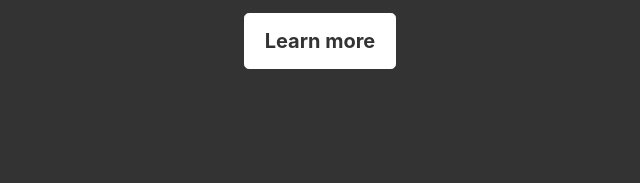
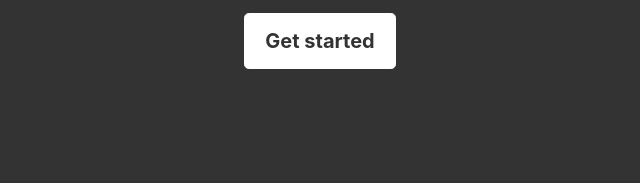
Before and after one commit to unt-team-lenny/team-project, a plain HTML site: page index.html in a window 1280 px wide. Shown: the part 470-653 px from the top of the page, 320-960 px from the left. Drawn offline with nearby package versions, Linux system fonts and the light colour scheme.

Commit message:
Changes "Learn more" button to "Get started"

```diff
--- a/index.html
+++ b/index.html
@@ -32,10 +32,11 @@
 
       <main role="main" class="inner cover">
         <h1 class="cover-heading">UNT Onboarding</h1>
-        <p class="lead">UNT Onboarding provides grad students with an awesome way to get to know Denton, find student resources, and meet great people. <br/>Log in, find interesting events, locate information that's important to you, and suggest ways to enhance the app.
+        <p class="lead">UNT Onboarding provides grad students with an awesome way to get to know Denton, find student resources, and meet great people.
+          <br/>Log in, find interesting events, locate information that's important to you, and suggest ways to enhance the app.
           <br/><br/>It's all possible with UNT Onboarding!</p>
         <p class="lead">
-          <a href="#" class="btn btn-lg btn-secondary">Learn more</a>
+          <a href="#" class="btn btn-lg btn-secondary">Get started</a>
         </p>
       </main>
 
```
